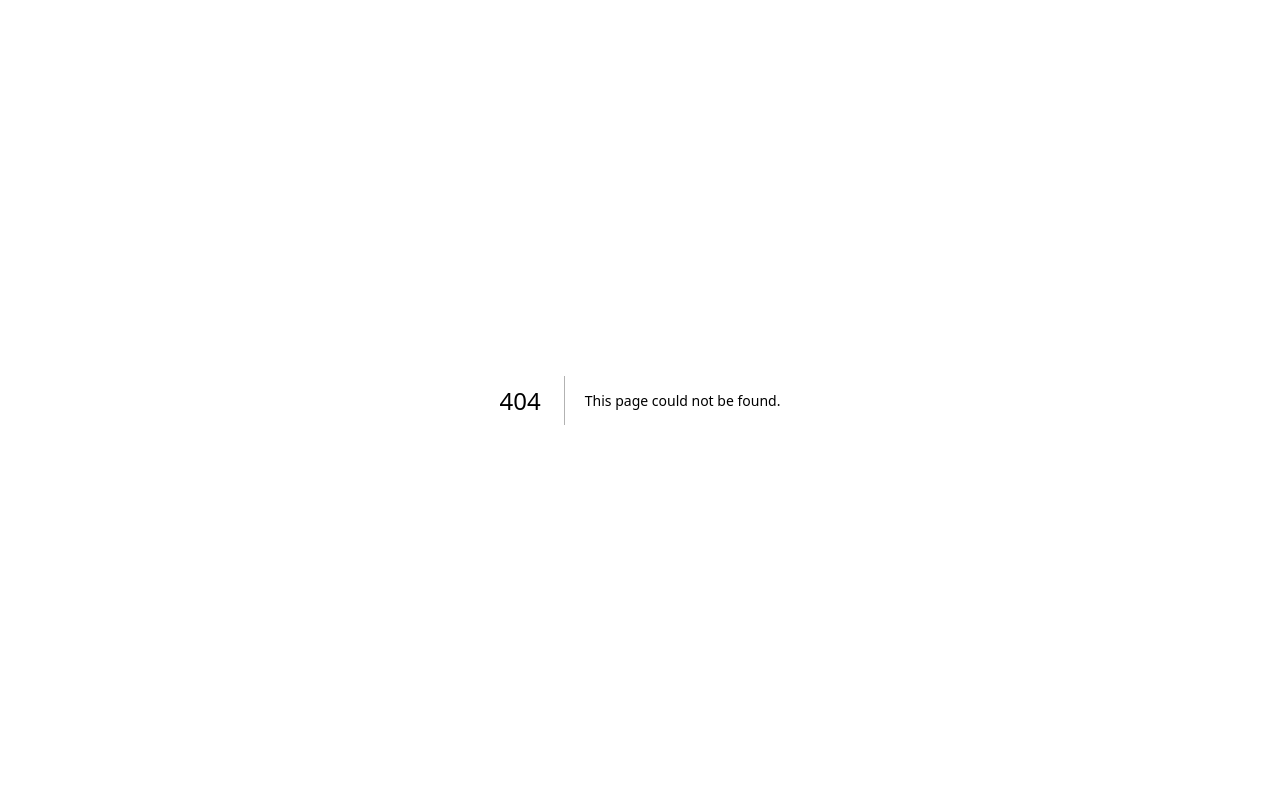
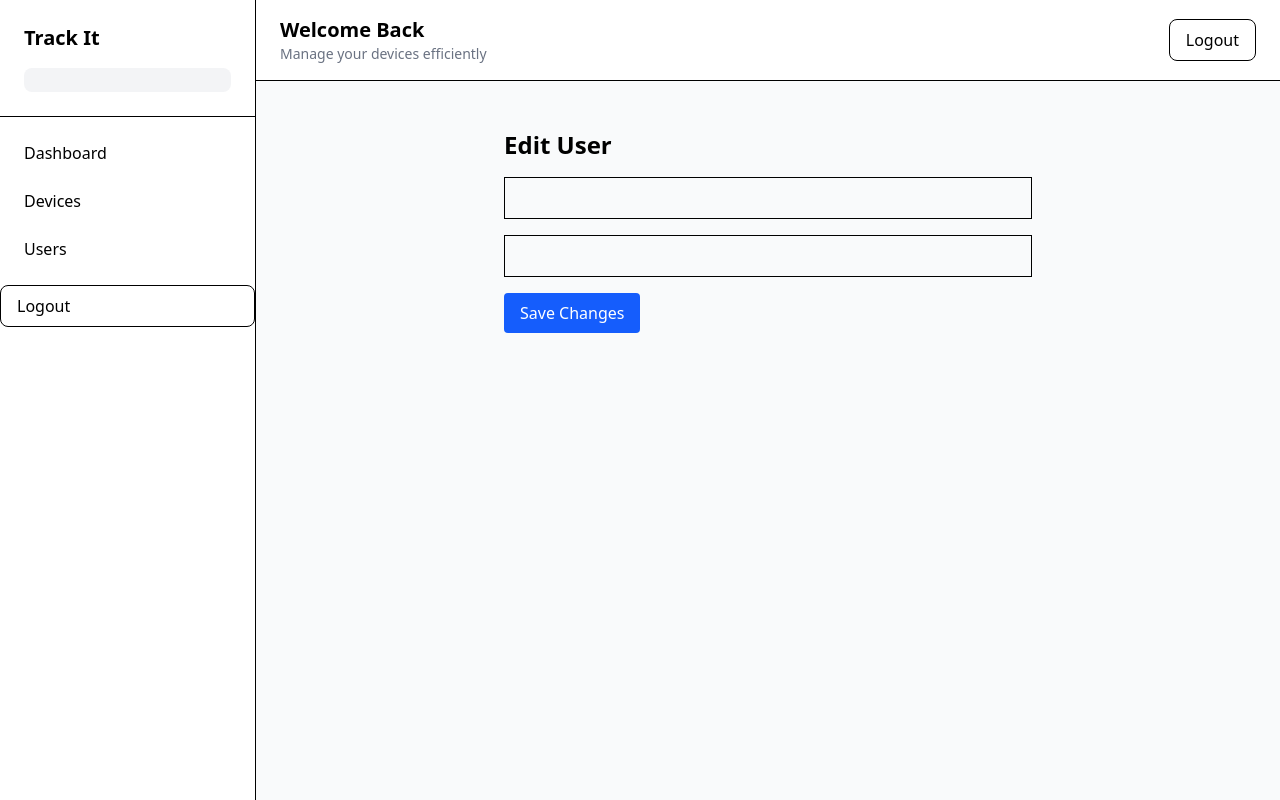
Before and after one commit to TheJaat/TheTrackIT-Web, a Next.js app: page /users/1/edit in a window 1280 px wide. Before the commit this address had no page. Built offline with nearby package versions, Linux system fonts and the light colour scheme; no server answers.

Commit message:
add user edit page

```diff
--- /dev/null
+++ b/src/app/(protected)/users/[id]/edit/page.tsx
@@ -0,0 +1,78 @@
+'use client';
+
+import { useState, useEffect } from 'react';
+import { useParams } from 'next/navigation';
+
+import { useUser } from '@/hooks/use-user';
+import { updateUser } from '@/lib/user-api';
+
+export default function EditUserPage() {
+    const params = useParams();
+
+    const { data } =
+        useUser(
+            params.id as string,
+        );
+
+    const [name, setName] =
+        useState('');
+
+    const [email, setEmail] =
+        useState('');
+
+    useEffect(() => {
+        if (!data) return;
+
+        setName(data.name);
+        setEmail(data.email);
+    }, [data]);
+
+    async function handleSave() {
+        await updateUser(
+            params.id as string,
+            {
+                name,
+                email,
+            },
+        );
+
+        alert('User updated');
+    }
+
+    return (
+        <div className="max-w-xl mx-auto p-6 space-y-4">
+
+            <h1 className="text-2xl font-bold">
+                Edit User
+            </h1>
+
+            <input
+                value={name}
+                onChange={(e) =>
+                    setName(
+                        e.target.value,
+                    )
+                }
+                className="w-full border p-2"
+            />
+
+            <input
+                value={email}
+                onChange={(e) =>
+                    setEmail(
+                        e.target.value,
+                    )
+                }
+                className="w-full border p-2"
+            />
+
+            <button
+                onClick={handleSave}
+                className="rounded bg-blue-600 px-4 py-2 text-white"
+            >
+                Save Changes
+            </button>
+
+        </div>
+    );
+}
--- a/src/app/(protected)/users/[id]/page.tsx
+++ b/src/app/(protected)/users/[id]/page.tsx
@@ -3,6 +3,7 @@
 import { useParams } from 'next/navigation';
 
 import { useUser } from '@/hooks/use-user';
+import Link from 'next/link';
 
 export default function UserPage() {
     const params = useParams();
@@ -39,6 +40,13 @@ export default function UserPage() {
                     User Details
                 </p>
             </div>
+
+            <Link
+                href={`/users/${data.id}/edit`}
+                className="inline-block rounded bg-blue-600 px-4 py-2 text-white"
+            >
+                Edit User
+            </Link>
 
             <div className="rounded-lg border bg-white p-6">
 
--- a/src/lib/user-api.ts
+++ b/src/lib/user-api.ts
@@ -20,3 +20,16 @@ export async function getUser(
 
     return response.data;
 }
+
+export async function updateUser(
+    id: string,
+    data: any,
+) {
+    const response =
+        await api.patch(
+            `/users/${id}`,
+            data,
+        );
+
+    return response.data;
+}
```
